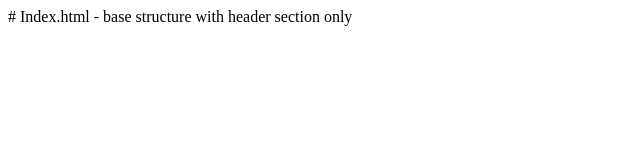
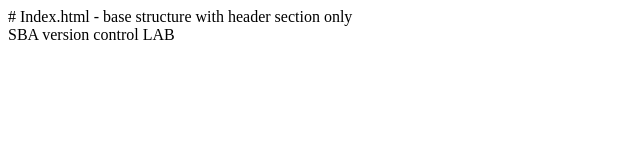
Before and after one commit to jmlauture/version-ctl-simulation-jean, a plain HTML site: page index.html in a window 1280 px wide. Shown: the whole page, without its empty margins (0-640 px from the left). Drawn offline with Linux system fonts and the light colour scheme.

Commit message:
Added a modified footer section

```diff
--- a/index.html
+++ b/index.html
@@ -3,4 +3,7 @@
   <head>
     <title>SBA version control website</title>
   </head>
+  <footer>
+           SBA version control LAB
+  </footer>
 </html>
```
